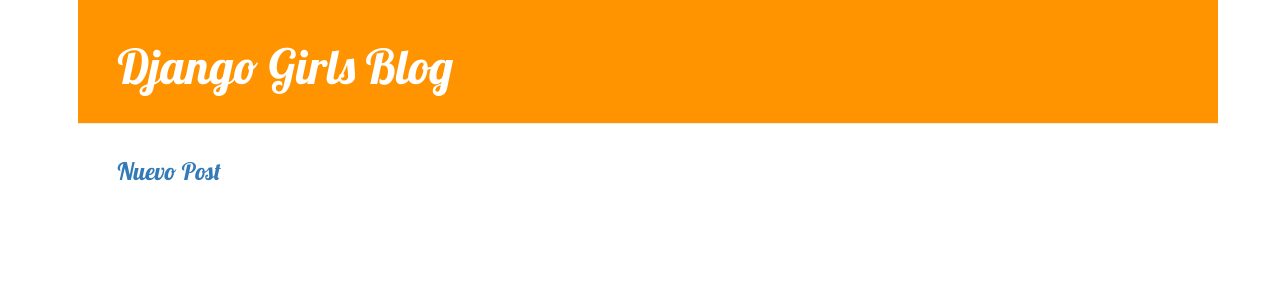
After one commit to AdrianGonzalezMeda/Django_Girls, a Django app: template django_girls/templates/base.html in a window 1280 px wide. The commit adds this page. Shown: the top 300 px of the page. Run offline with Django 3.2, Linux system fonts and the light colour scheme; the template is opened without the code that fills it, so the values that code supplies are empty; some libraries are stand-ins or nearby versions.

Commit message:
Añadido templates base.html al Proyecto

```diff
--- a/blog/templates/blog/post_detail.html
+++ b/blog/templates/blog/post_detail.html
@@ -1,4 +1,4 @@
-{% extends 'blog/base.html' %}
+{% extends 'base.html' %}
 {% load crispy_forms_tags %}
 
 {% block content %}
--- a/blog/templates/blog/post_edit.html
+++ b/blog/templates/blog/post_edit.html
@@ -1,4 +1,4 @@
-{% extends 'blog/base.html' %}
+{% extends 'base.html' %}
 {% load crispy_forms_tags %}
 
 {% block content %}
--- a/blog/templates/blog/post_list.html
+++ b/blog/templates/blog/post_list.html
@@ -1,4 +1,4 @@
-{% extends 'blog/base.html' %}
+{% extends 'base.html' %}
 
 {% block content %}
         <!--<p>{{ posts }}</p>  Etiqueta de django, se debe definir un diccionario en views.py cuando creas el metodo que te retorne el html, en la parte de {} -->
--- a/django_girls/settings.py
+++ b/django_girls/settings.py
@@ -14,6 +14,7 @@
 import os
 
 BASE_DIR = os.path.dirname(os.path.dirname(os.path.abspath(__file__)))
+PROJECT_DIR = os.path.join(BASE_DIR, 'django_girls')
 
 
 # Quick-start development settings - unsuitable for production
@@ -59,7 +60,7 @@
 TEMPLATES = [
     {
         'BACKEND': 'django.template.backends.django.DjangoTemplates',
-        'DIRS': [],
+        'DIRS': [os.path.join(PROJECT_DIR, 'templates')],
         'APP_DIRS': True,
         'OPTIONS': {
             'context_processors': [
@@ -112,4 +113,4 @@
 STATIC_ROOT = os.path.join(BASE_DIR, 'static')
 
 #Third Party APPs settings variables
-CRISPY_TEMPLATE_PACK = 'uni_form'
+CRISPY_TEMPLATE_PACK = 'bootstrap3'
--- /dev/null
+++ b/django_girls/templates/base.html
@@ -0,0 +1,33 @@
+{% load staticfiles %}
+<!DOCTYPE html>
+<html lang="">
+<head>
+  <meta charset="utf-8">
+  <meta name="viewport" content="width=device-width, initial-scale=1.0">
+  <title>Django Girls Tutorial</title>
+  <link rel="stylesheet" href="//maxcdn.bootstrapcdn.com/bootstrap/3.2.0/css/bootstrap.min.css">
+  <link rel="stylesheet" href="//maxcdn.bootstrapcdn.com/bootstrap/3.2.0/css/bootstrap-theme.min.css">
+  <link rel="stylesheet" href="{% static 'css/blog.css' %}">
+  <link href="http://fonts.googleapis.com/css?family=Lobster&subset=latin,latin-ext" rel="stylesheet" type="text/css">
+  <script type="text/javascript" src="{% static 'js/blog.js' %}"></script>
+</head>
+
+<body>
+	<div class="container">
+			<div class="page-header">
+				<h1><a href="{% url 'post_list' %}">Django Girls Blog</a></h1>
+			</div>
+			<nav class="top-menu top-menu:hover top-menu:visited" >
+				<ul>
+					<li>
+						<h3><a href="{% url 'post_new' %}">Nuevo Post</a></h3> <!-- usamos el nombre que le hemos dado a la url en el archivo de urls.py -->
+					</li>
+				</ul>
+			</nav>
+
+		{% block content %}
+			<!-- Aqui se incrustaria post_list.html -->
+		{% endblock %}
+	</div>
+</body>
+</html>
```
